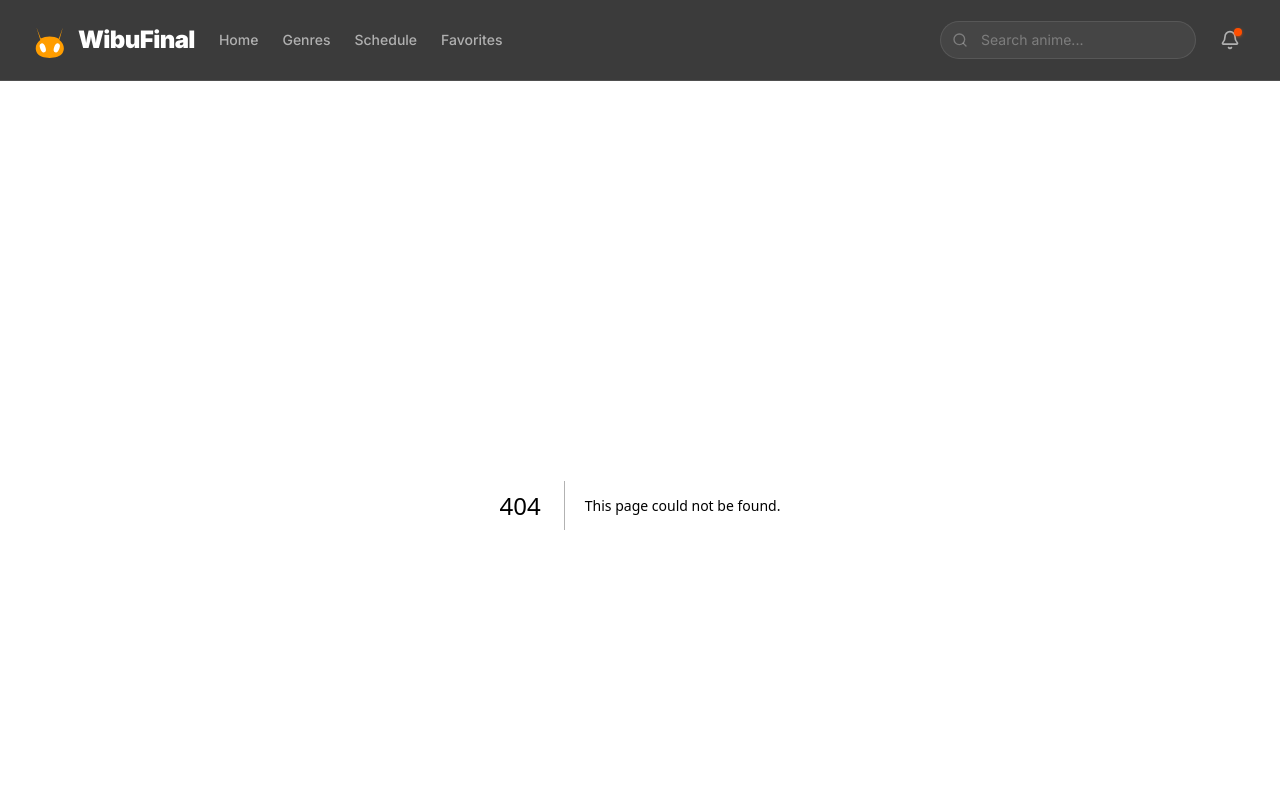
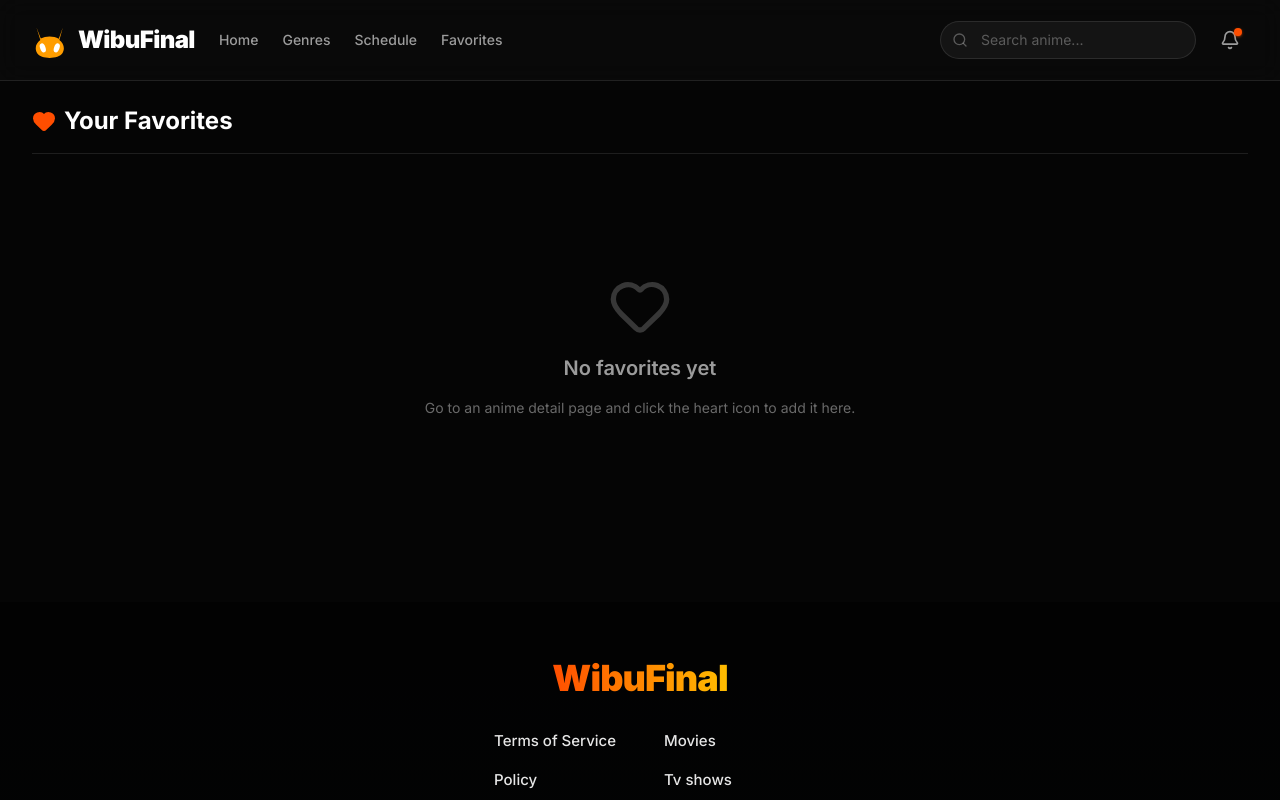
Before and after one commit to ARIEL001242/anime_mininalis, a Next.js app in the folder Striming-Anime-main/: page /favorites in a window 1280 px wide. Before the commit this address had no page. Shown: the top 800 px of the page. Built offline with nearby package versions, Linux system fonts and the light colour scheme.

Commit message:
Upload page.tsx

```diff
--- /dev/null
+++ b/Striming-Anime-main/app/favorites/page.tsx
@@ -0,0 +1,48 @@
+'use client';
+
+import { useFavorites } from '@/hooks/use-favorites';
+import { AnimeCard } from '@/components/AnimeCard';
+import { Heart } from 'lucide-react';
+
+export default function FavoritesPage() {
+  const { favorites, isLoaded } = useFavorites();
+
+  if (!isLoaded) {
+    return <div className="animate-pulse flex space-x-4 p-8">Loading favorites...</div>;
+  }
+
+  return (
+    <div className="flex flex-col gap-6">
+      <div className="flex items-center gap-2 mb-4 border-b border-white/10 pb-4">
+        <Heart className="text-[#ff4e00] fill-[#ff4e00]" />
+        <h1 className="text-2xl font-bold text-white">Your Favorites</h1>
+      </div>
+
+      {favorites.length > 0 ? (
+        <div className="grid grid-cols-2 sm:grid-cols-3 md:grid-cols-4 lg:grid-cols-5 xl:grid-cols-6 gap-4">
+          {favorites.map((anime, i) => (
+            <AnimeCard
+              key={`fav-${anime.slug}-${i}`}
+              anime={{
+                title: anime.title,
+                slug: anime.slug,
+                poster: anime.poster,
+                link: '',
+                status: null,
+                type: null,
+                episode: null,
+                sub: null
+              }}
+            />
+          ))}
+        </div>
+      ) : (
+        <div className="text-center py-20 flex flex-col items-center justify-center space-y-4">
+          <Heart className="w-16 h-16 text-white/20" />
+          <h2 className="text-xl font-semibold text-white/60">No favorites yet</h2>
+          <p className="text-sm text-white/40">Go to an anime detail page and click the heart icon to add it here.</p>
+        </div>
+      )}
+    </div>
+  );
+}
```
